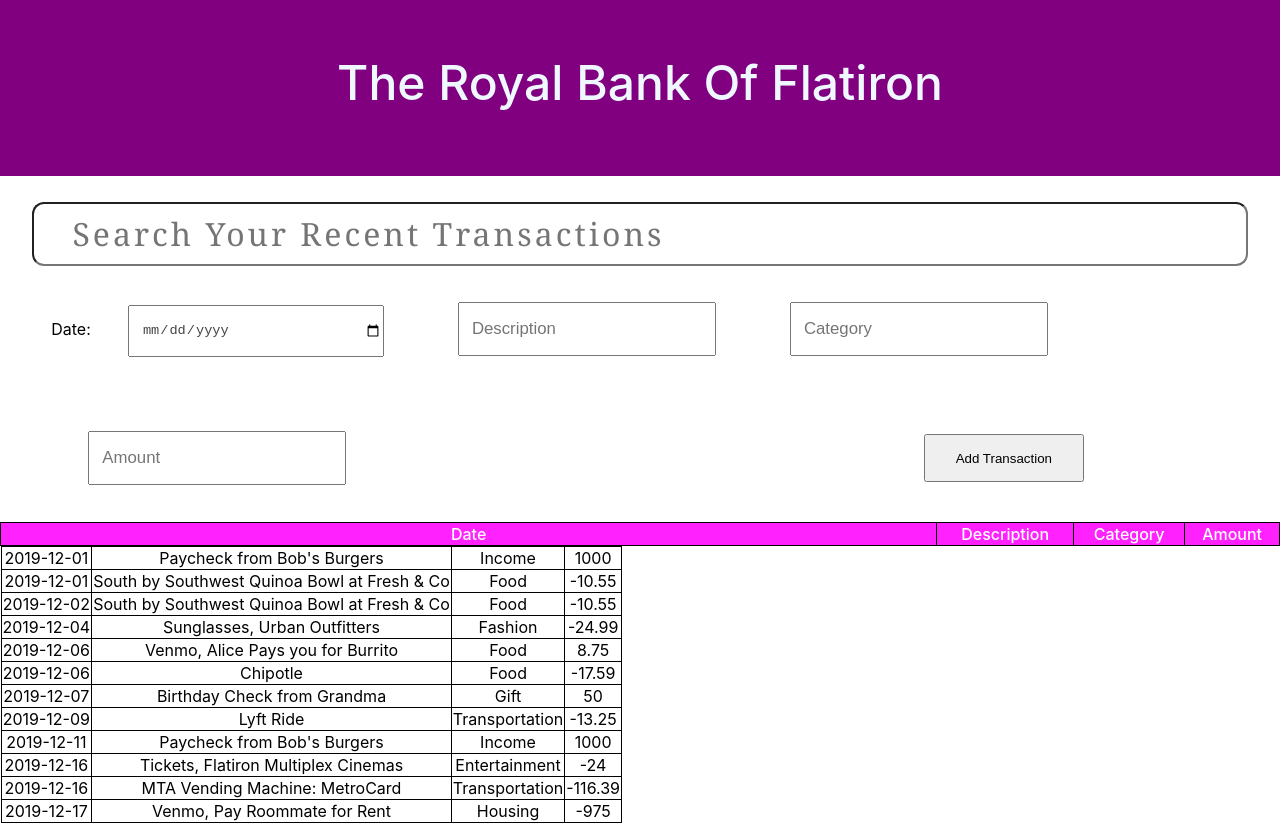
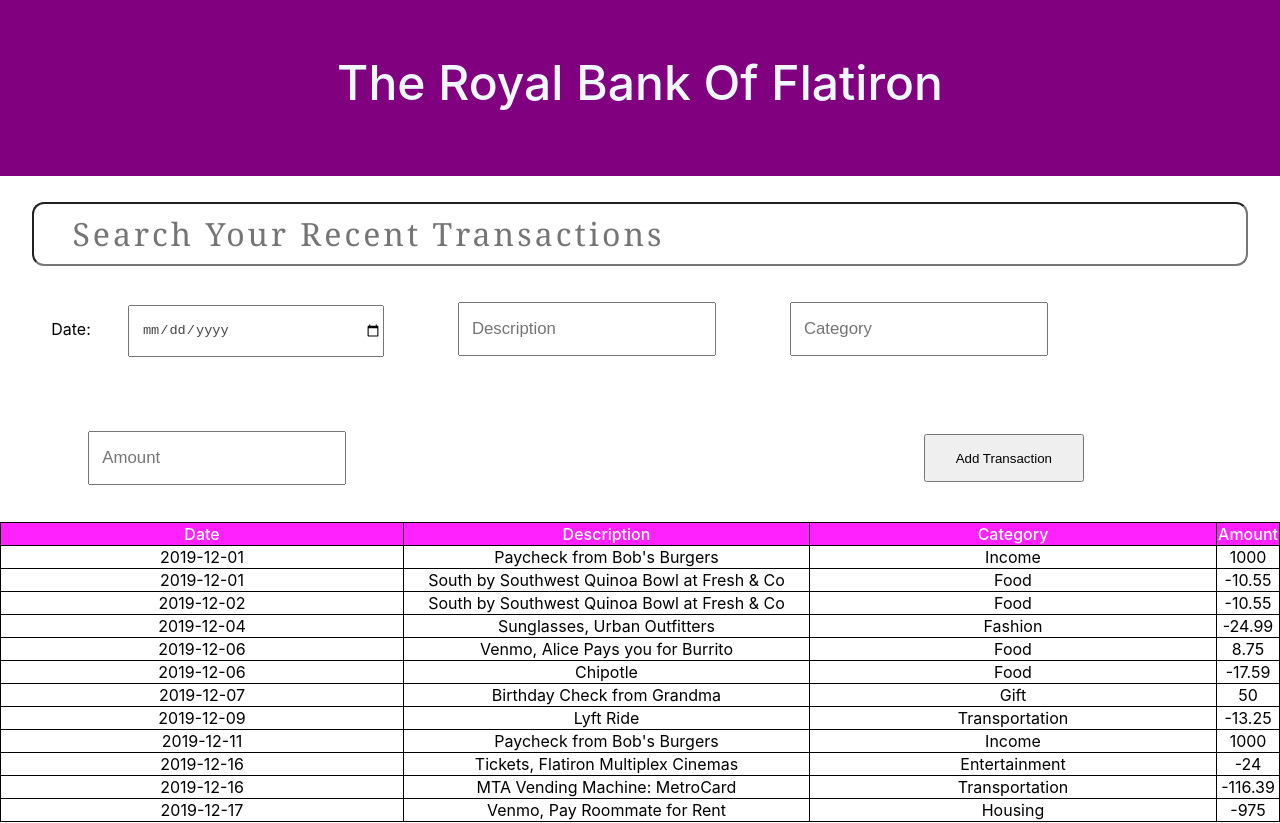
Before and after one commit to bella-thehacker/react-code-challenge1, a React (Create React App) app: page / in a window 1280 px wide. Built offline with nearby package versions, Linux system fonts and the light colour scheme; data requests are answered from the project's data file.

Commit message:
fixed issues with the displaying of transactions in the DOM

```diff
--- a/src/App.css
+++ b/src/App.css
@@ -82,8 +82,9 @@ nav h2 {
   background-color: #f2f;
   color: white;
   font-weight: 500;
+  width: calc(100%/3);
 }
 
-.transactionTable tr{
-  width: 100%;
+.transactionTable td{
+  width: calc(100%/3);
 }
--- a/src/components/App.js
+++ b/src/components/App.js
@@ -3,6 +3,7 @@ import '../App.css';
 import Form from './Form';
 import Header from './Header';
 import SearchBar from './SearchBar';
+import Table from './Table';
 
 function App() {
   return (
@@ -11,6 +12,7 @@ function App() {
         <Header />
         <SearchBar />
         <Form />
+        <Table />
     </div>
   );
 }
--- a/src/components/Display.jsx
+++ b/src/components/Display.jsx
@@ -9,6 +9,7 @@ function Display({date, description, category, amount}) {
     <td>{category}</td>
     <td>{amount}</td>
    </tr>
+
   )
 }
 
--- a/src/components/Form.jsx
+++ b/src/components/Form.jsx
@@ -1,5 +1,5 @@
 import React from "react";
-import Table from "./Table";
+
 
 function Form() {
   return (
@@ -14,7 +14,7 @@ function Form() {
         <button type="submit">Add Transaction</button>
     </form>
 
-    <Table />
+
     </main>
 
 
--- a/src/components/Get.jsx
+++ b/src/components/Get.jsx
@@ -11,11 +11,19 @@ function Get() {
       .catch((error) => console.log(error));
   }, []);
 
-  const listTransactions = transactions.map((transaction) => (
-    <Display key={transaction.id} date={transaction.date}
-    description={transaction.description} category={transaction.category} amount={transaction.amount}/>
-  ));
-  return <div>{listTransactions}</div>;
+  return (
+    <tbody>
+      {transactions.map((transaction) => (
+        <Display
+          key={transaction.id}
+          date={transaction.date}
+          description={transaction.description}
+          category={transaction.category}
+          amount={transaction.amount}
+        />
+      ))}
+    </tbody>
+  );
 }
 
 export default Get;
--- a/src/components/Table.jsx
+++ b/src/components/Table.jsx
@@ -4,7 +4,7 @@ import Get from './Get'
 function Table() {
   return (
    <table className='transactionTable'>
-    <tbody>
+    <thead>
         <tr>
             <th>
              Date
@@ -19,8 +19,9 @@ function Table() {
                 Amount
             </th>
         </tr>
+
+    </thead>
     <Get />
-    </tbody>
    </table>
   )
 }
```
